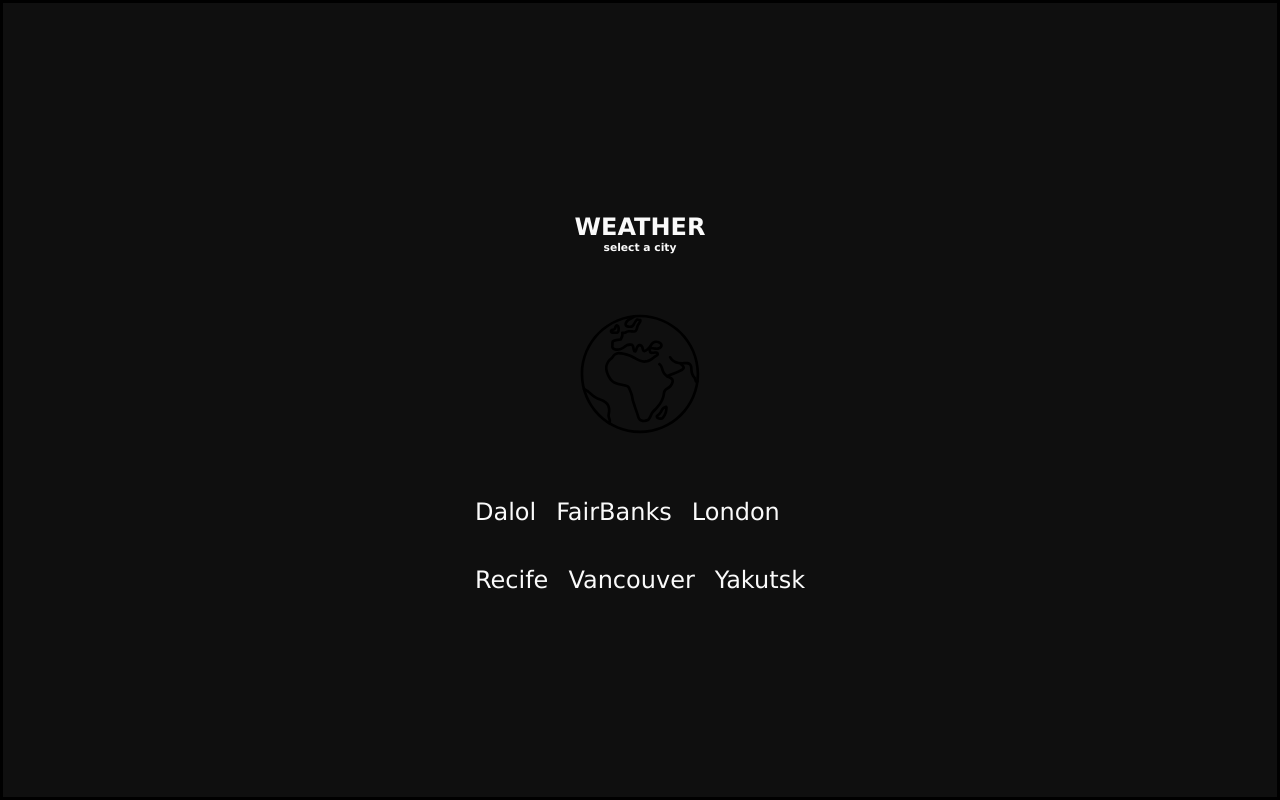
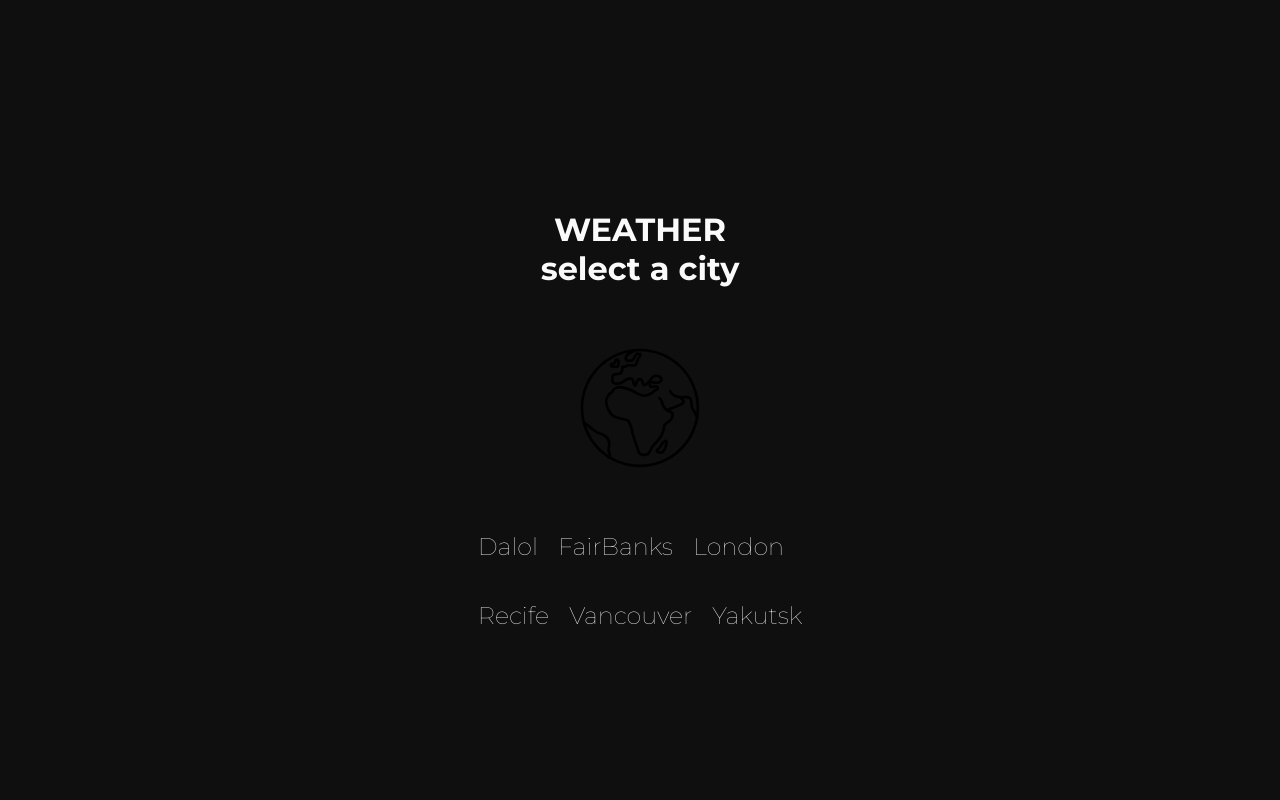
Before and after one commit to GeoChivas99s/comeiawheater, a React (Create React App) app: page / in a window 1280 px wide. Built offline with nearby package versions, Linux system fonts and the light colour scheme.

Commit message:
feat: add some fonts in project

```diff
--- a/public/index.html
+++ b/public/index.html
@@ -3,6 +3,19 @@
   <head>
     <meta charset="utf-8" />
     <link rel="icon" href="%PUBLIC_URL%/favicon.ico" />
+    <link
+    rel="stylesheet"
+    href="https://fonts.googleapis.com/css2?family=Montserrat:wght@100;200;300;400;500;600;700;800;900&display=swap"
+  /> <link
+  rel="stylesheet"
+  href="https://fonts.googleapis.com/css?family=Open+Sans:300,400,500,600,700,800"
+/> <link
+rel="stylesheet"
+href="https://fonts.googleapis.com/css?family=Roboto:100,200,300,400,500,700&display=swap"
+/>  <link
+rel="stylesheet"
+href="https://fonts.googleapis.com/css2?family=Montserrat:wght@100;200;300;400;500;600;700;800;900&display=swap"
+/>
     <meta name="viewport" content="width=device-width, initial-scale=1" />
     <meta name="theme-color" content="#000000" />
     <meta
--- a/src/pages/Home/index.tsx
+++ b/src/pages/Home/index.tsx
@@ -7,8 +7,8 @@ export default function Home() {
     <Layout pageTitle="Home">
       <div className="mainWrapper">
         <div className="headTitle">
-          <h2> WEATHER</h2>
-          <h6>select a city</h6>
+          <h1> WEATHER</h1>
+          <h1>select a city</h1>
         </div>
         <div className="imageWrapper">
           {" "}
--- a/src/pages/Home/style.scss
+++ b/src/pages/Home/style.scss
@@ -1,13 +1,13 @@
 .mainWrapper {
     display: flex;
     align-items: center;
-    justify-content: start;
+    justify-content: flex-start;
     flex-direction: column;
     padding-top: 190px;
     background-color: #0F0F0F;
     height: 100% !important;
     width: 100%;
-    border: solid;
+
 
     @media(max-width:400px) {
         border: 1px solid springgreen;
@@ -23,14 +23,24 @@
     align-items: center;
     flex-direction: column;
     padding: 20px;
-    font-family: Verdana, Geneva, Tahoma, sans-serif;
+    font-family: 'Montserrat';
+
+
+    h1 {
+        font-size: 32px;
+    }
+
+    h6 {
+       font-size: 20px;
+       margin-top: 5px;
+    }
 }
 
 
 .imageWrapper {
 
     width: 120px;
-    margin:40px 0px;
+    margin: 40px 0px;
 
     img {
         width: 100%;
@@ -49,7 +59,7 @@
         list-style: none;
         flex-direction: row;
         padding: 10px;
-        font-family: 'Lucida Sans', 'Lucida Sans Regular', 'Lucida Grande', 'Lucida Sans Unicode', Geneva, Verdana, sans-serif;
+        font-family: 'Montserrat';
         font-size: 24px;
         font-weight: 100;
 
```
